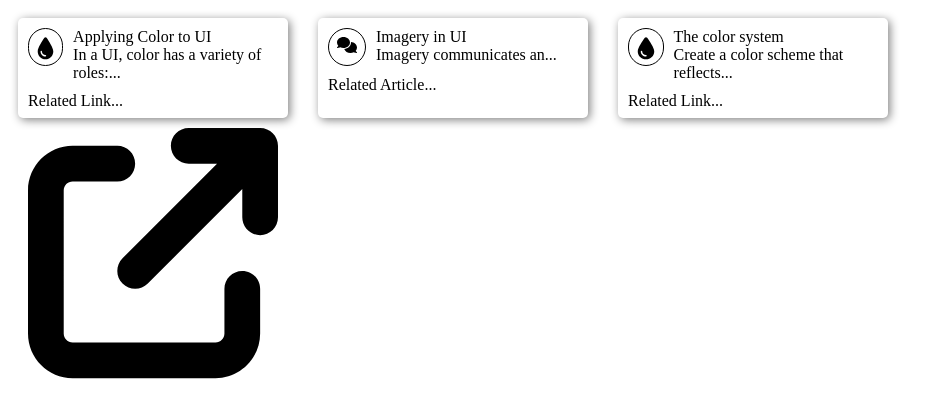
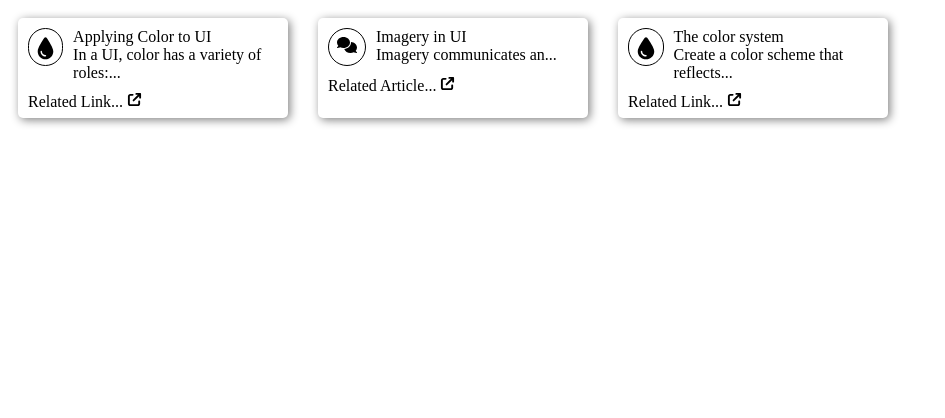
Before and after one commit to Decedis/Tres-Cards, a plain HTML site: page index.html in a window 1280 px wide. Shown: the whole page, without its empty margins (0-945 px from the left). Drawn offline with Linux system fonts and the light colour scheme.

Commit message:
Resize external link img

```diff
--- a/index.html
+++ b/index.html
@@ -21,10 +21,9 @@
                      </div>
                 </div>
             </div>
-
             <div class="card-section-link">
                 Related Link...
-                <img src="/src/arrow-up-right-from-square-solid.svg" alt="arrow link">
+                <img class="ext-link" src="/src/arrow-up-right-from-square-solid.svg" alt="arrow link">
             </div>
         </div>
         <div class="card">
@@ -41,6 +40,7 @@
             </div>
             <div class="card-section-link">
                 Related Article...
+                <img class="ext-link" src="/src/arrow-up-right-from-square-solid.svg" alt="arrow link">
             </div>
         </div>
         <div class="card">
@@ -57,6 +57,7 @@
             </div>
             <div class="card-section-link">
                 Related Link...
+                <img class="ext-link" src="/src/arrow-up-right-from-square-solid.svg" alt="arrow link">
             </div>
         </div>
 
--- a/style.css
+++ b/style.css
@@ -30,3 +30,7 @@
 
     padding: 8px;
 }
+.ext-link{
+    height: 15px;
+    width: 15px;
+}
```
